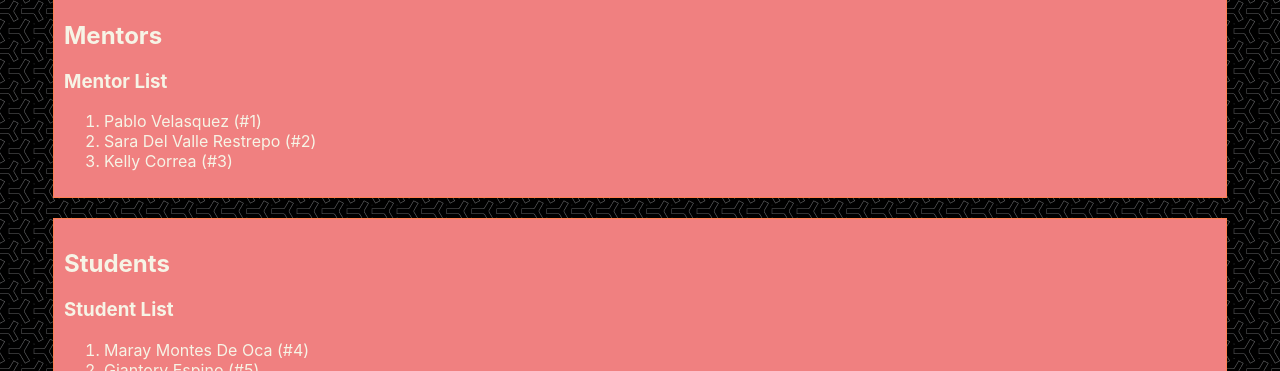
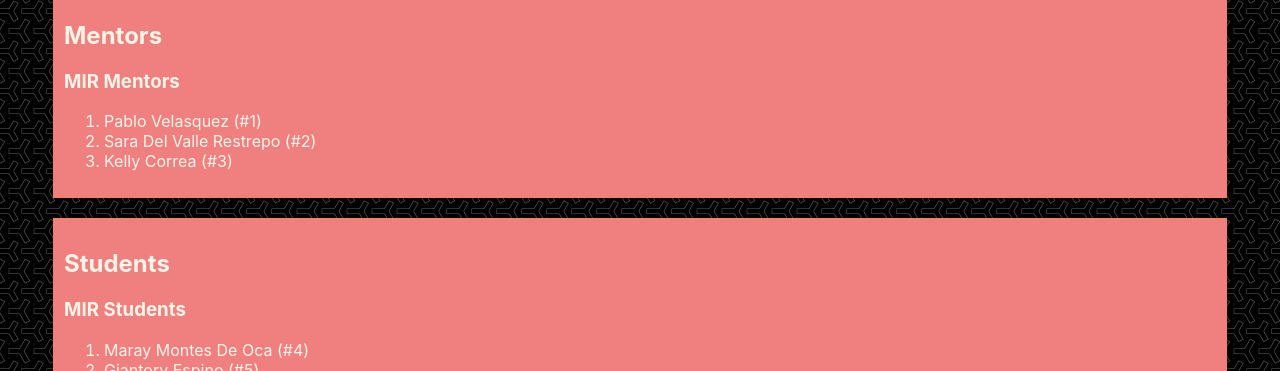
Before and after one commit to makeitrealcamp/top-v11, a React (Create React App) app in the folder packages/react-mir/: page / in a window 1280 px wide. Shown: the part 434-805 px from the top of the page. Built offline with nearby package versions, Linux system fonts and the light colour scheme.

Commit message:
feat(react-mir): update App component

```diff
--- a/packages/react-mir/src/App.js
+++ b/packages/react-mir/src/App.js
@@ -42,11 +42,11 @@ class App extends React.Component {
           </section>
           <section className='box'>
             <h2>Mentors</h2>
-            <ContactList contacts={mentors} title={'Mentor List'} />
+            <ContactList contacts={mentors} title={'MIR Mentors'} />
           </section>
           <section className='box'>
             <h2>Students</h2>
-            <ContactList contacts={students} title={'Student List'} />
+            <ContactList contacts={students} title={'MIR Students'} />
           </section>
         </main>
         <Footer />
```
